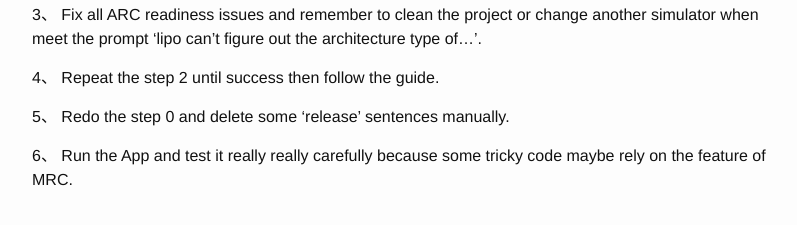
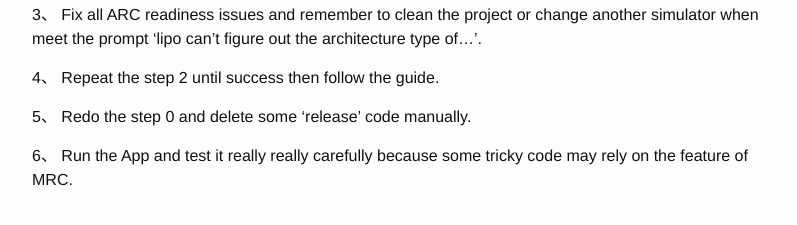
Before and after one commit to GeekRRK/GeekRRK.github.io, a Jekyll site: the page built from _posts/2016-04-20-Converting MRC to ARC.md, in a window 1280 px wide. Shown: the part 349-574 px from the top of the page, without its empty margins (238-1035 px from the left). Built offline with Jekyll 4.4.1, drawn with Linux system fonts in a browser that asks for light colours.

Commit message:
Update 2016-04-20-Converting MRC to ARC.md

```diff
--- a/_posts/2016-04-20-Converting MRC to ARC.md
+++ b/_posts/2016-04-20-Converting MRC to ARC.md
@@ -15,6 +15,6 @@ title: Converting MRC to ARC
 
 4、 Repeat the step 2 until success then follow the guide.
 
-5、 Redo the step 0 and delete some 'release' sentences manually.
+5、 Redo the step 0 and delete some 'release' code manually.
 
-6、 Run the App and test it really really carefully because some tricky code maybe rely on the feature of MRC.
+6、 Run the App and test it really really carefully because some tricky code may rely on the feature of MRC.
```
